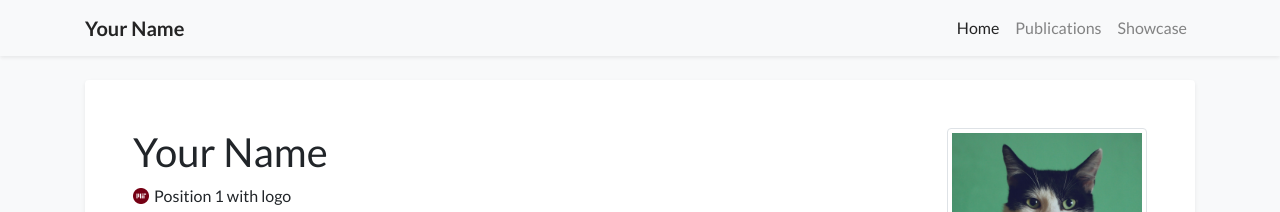
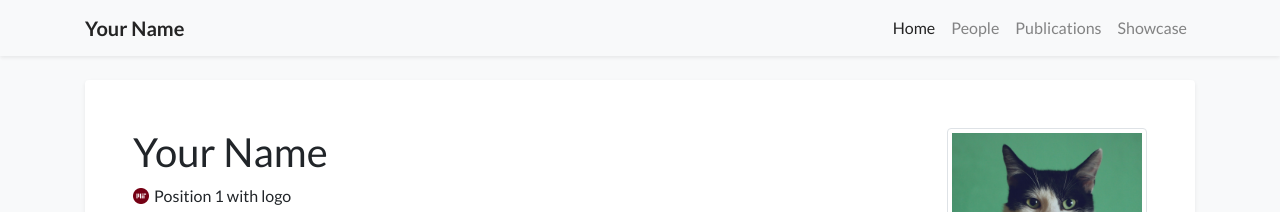
Before and after one commit to ShiChaoGeo/ShiChaoGeo.github.io, a Jekyll site: the page built from index.html, in a window 1280 px wide. Shown: the top 212 px of the page. Built offline with Jekyll 4.4.1, drawn with Linux system fonts in a browser that asks for light colours; nearby versions of some CDN libraries; a style sheet for code colours, icons or effects is not loaded.

Commit message:
Update navigation.yml

```diff
--- a/_data/navigation.yml
+++ b/_data/navigation.yml
@@ -3,6 +3,8 @@ pages:
 #       For example, the `navbar_title` field in `showcase.html` is "Showcase" and the `name` field here should also be "Showcase"
 - name: Home
   url: /
+- name: People
+  url: /People
 - name: Publications
   url: /publications
 - name: Showcase
```
